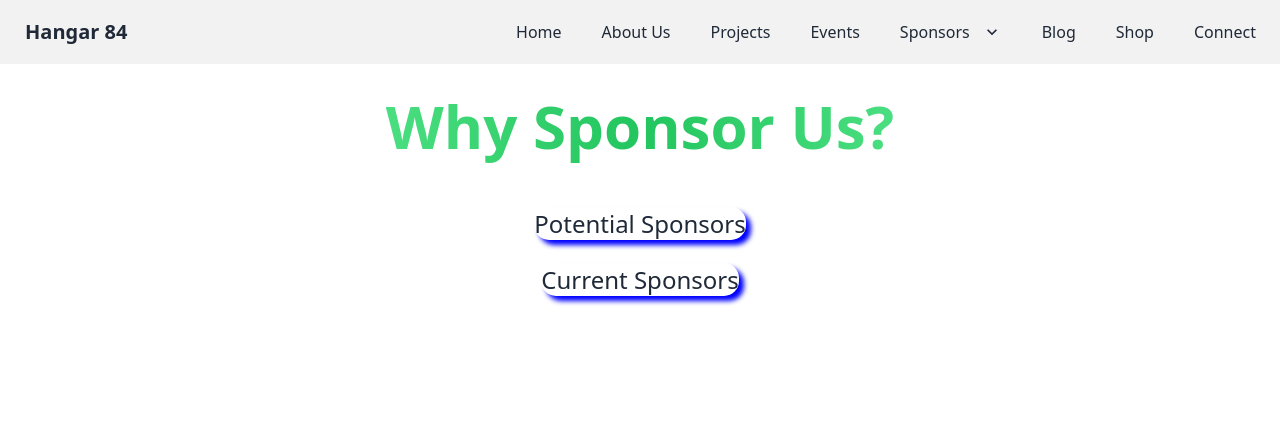
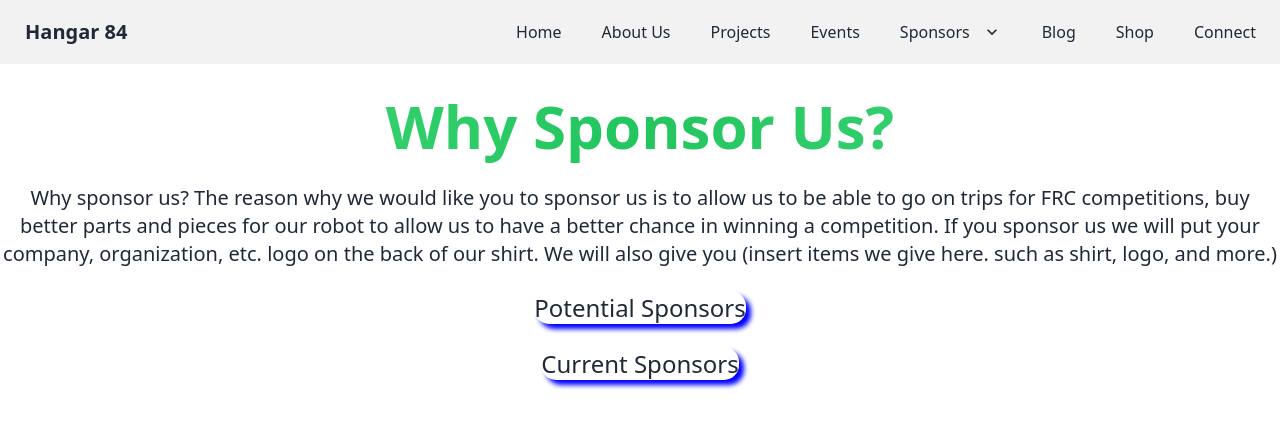
Before and after one commit to ZavionCyboron/hangar84.org, a SvelteKit app: page /why-sponsor-us in a window 1280 px wide. Shown: the top 428 px of the page. Built offline with nearby package versions, Linux system fonts and the light colour scheme.

Commit message:
feat: add paragraph to why-sponsor-us page

```diff
--- a/src/routes/why-sponsor-us/+page.svelte
+++ b/src/routes/why-sponsor-us/+page.svelte
@@ -13,7 +13,11 @@
         </h1>
         <div>
             <p class="text-xl">
-                <!--put our reason for wanting other companies/organizations to sponsor us. Also give the company/organization benefits of being sponsored.-->
+                <!-- This is a draft and will be improved or changed later.-->
+                Why sponsor us? The reason why we would like you to sponsor us is to allow us to be able to go on trips for FRC competitions,
+                buy better parts and pieces for our robot to allow us to have a better chance in winning a competition.
+                If you sponsor us we will put your company, organization, etc. logo on the back of our shirt.
+                We will also give you (insert items we give here. such as shirt, logo, and more.)
             </p><br>
             <a href="https://hangar84.org/potential-sponsors/" style="box-shadow: 5px 5px 5px blue; border-radius: 15px" class="text-2xl">Potential Sponsors</a><br><br>
             <a href="https://hangar84.org/current-sponsors/" style="box-shadow: 5px 5px 5px blue; border-radius: 15px;" class="text-2xl">Current Sponsors</a><br>
```
